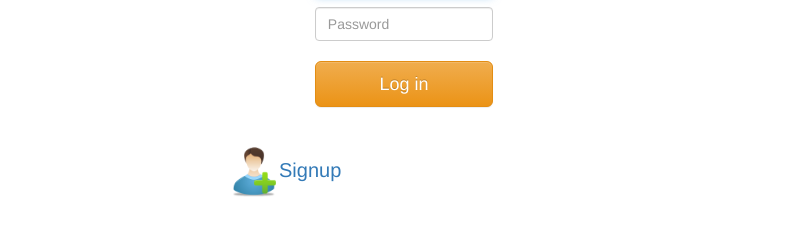
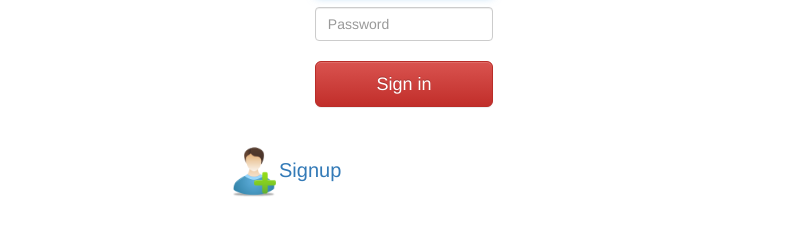
Before and after one commit to souhail-ouabou/microservices-deployment-eks-helm, a website: page ui/public/login.html in a window 1280 px wide. Shown: the part 270-504 px from the top of the page, without its empty margins (236-1044 px from the left). Drawn offline with nearby package versions, Linux system fonts and the light colour scheme; files whose address does not match are found by name.

Commit message:
feat : change login btn color to danger

```diff
--- a/ui/public/login.html
+++ b/ui/public/login.html
@@ -39,7 +39,7 @@
         <label for="inputPassword" class="sr-only">Password</label>
         <input type="password" id="inputPassword" class="form-control" name="password" placeholder="Password" required>
         <div style="height: 20px"></div>
-        <button class="btn btn-lg btn-warning btn-block" id="login" type="submit">Log in</button>
+        <button class="btn btn-lg btn-danger btn-block" id="login" type="submit">Sign in</button>
     </form>
 </div> <!-- /container -->
 <div class="container">
```
Also changed, not shown: .gitlab-ci.yml.
